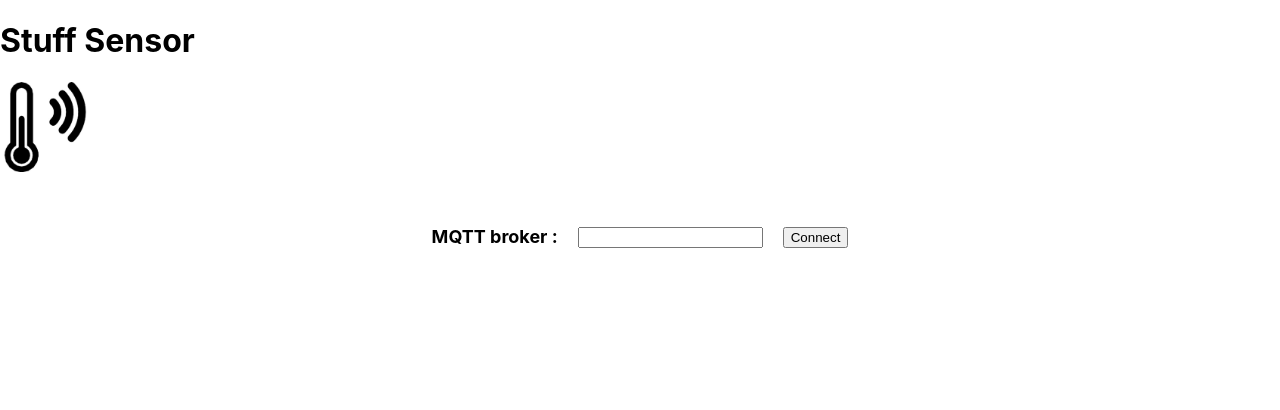
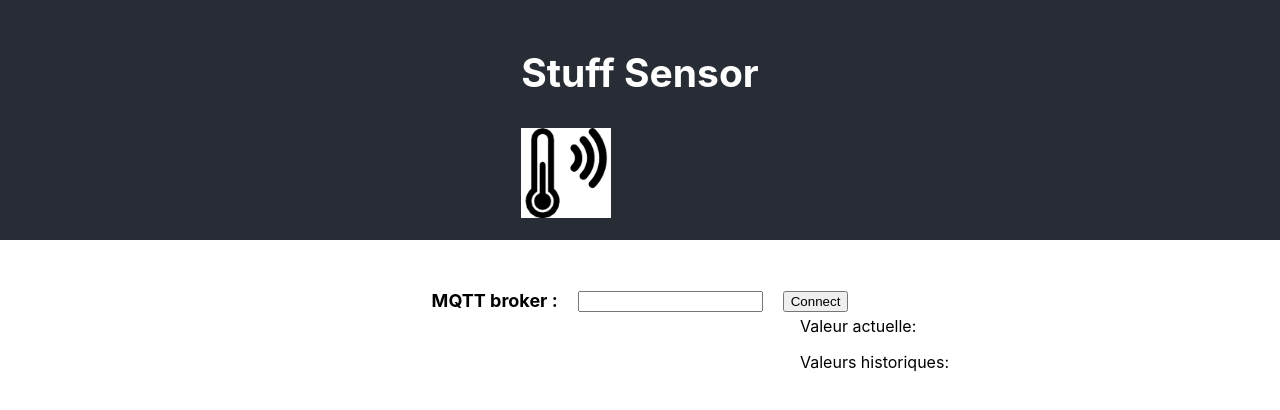
Before and after one commit to OuatarHakim/sensorapp, a React (Create React App) app in the folder sensor/: page / in a window 1280 px wide. Shown: the top 410 px of the page. Built offline with nearby package versions, Linux system fonts and the light colour scheme.

Commit message:
Updates files

```diff
--- a/sensor/src/App.js
+++ b/sensor/src/App.js
@@ -9,6 +9,7 @@ import Home from './Componenet/Home';
 function App() {
   return (
     <div className="App">
+
       <Routes>
       <Route path="*" element={<Home />} />
          </Routes>
--- a/sensor/src/Componenet/Header/Header.jsx
+++ b/sensor/src/Componenet/Header/Header.jsx
@@ -8,7 +8,7 @@ function Header(){
 
     return(
 
-
+<section>
         <div className="header">
               <h1>Stuff Sensor </h1>
 
@@ -18,7 +18,7 @@ function Header(){
 
 
             </div>
-
+</section>
 
     );
 
--- a/sensor/src/Componenet/Header/Header.module.css
+++ b/sensor/src/Componenet/Header/Header.module.css
@@ -4,3 +4,15 @@ img {
     width: 90px; /* Spécifiez la largeur souhaitée */
     height: auto; /* Laissez la hauteur s'ajuster automatiquement pour maintenir les proportions */
 }
+
+section {
+
+    background-color: #282c34;
+    height: 30vh;
+    display: flex;
+    flex-direction: column;
+    align-items: center;
+    justify-content: center;
+    font-size: calc(10px + 2vmin);
+    color: white;
+}
--- a/sensor/src/Componenet/Home.jsx
+++ b/sensor/src/Componenet/Home.jsx
@@ -1,4 +1,7 @@
 import Header from "./Header/Header"
+import Information from "./Information/Information"
+import Info from "./Information/info"
+
 import BrokerClient from "./Mqtt/Connection"
 
 
@@ -7,6 +10,7 @@ return (
     <>
     <Header/>
     <BrokerClient/>
+<Info/>
 
     </>
 )
--- a/sensor/src/Componenet/Information/Information.jsx
+++ b/sensor/src/Componenet/Information/Information.jsx
@@ -1,5 +1,5 @@
 import React, { useState } from 'react';
-import './Information.module.css';
+//import './Information.module.css';
 
 function Information(){
 
@@ -32,7 +32,7 @@ const handleInputChange = (event) => {
 
                             <ul>
                             <h1>Sensors</h1>
-                              <li><a href="/Taux d'humidité salle serveur">Taux d'humidité salle serveur</a></li>
+                              <li><a href="/Taux d'humidité salle serveur">Taux d'humidité salle serveurrrr</a></li>
                               <li><a href="/Température Bureau">Température Bureau</a></li>
                               <li><a href="/Porte avant">Porte avant</a></li>
                               <li><a href="/Température Salle A111">Température Salle A111</a></li>
--- a/sensor/src/Componenet/Information/Information.module.css
+++ b/sensor/src/Componenet/Information/Information.module.css
@@ -44,3 +44,48 @@ section nav ul li a {
 section nav ul li a:hover {
     color: #ff0000;
 }
+
+/* style pour la page info.jsx
+
+ */
+
+.info {
+    border: 1px solid #ccc;
+    padding: 20px;
+    margin-bottom: 20px;
+    border-radius: 5px;
+}
+
+dd h1 {
+    font-size: 24px;
+    font-weight: bold;
+    margin-bottom: 10px;
+}
+
+.subtitle {
+    font-size: 18px;
+    margin-top: 15px;
+}
+
+.current-value {
+    font-size: 16px;
+    margin-bottom: 10px;
+}
+
+.value-list {
+    list-style-type: none;
+    padding: 0;
+    margin: 0;
+}
+
+.value-item {
+    font-size: 14px;
+    margin-bottom: 5px;
+}
+
+dd {
+    position: absolute;
+    top: 300px;
+
+   margin-left: 100vh;
+}
--- a/sensor/src/Componenet/Information/info.jsx
+++ b/sensor/src/Componenet/Information/info.jsx
@@ -1,5 +1,10 @@
 import { useEffect, useState } from 'react';
 import { Link, Route, useParams, useRouteMatch } from 'react-router-dom';
+import BrokerClient from '../Mqtt/Connection.jsx';
+import "./Information.module.css"
+
+
+
 
 
 
@@ -12,17 +17,23 @@ const Info = ({values,type} ) => {
   }, [values]);
 
   return (
-
-    <div className='info'>
-      <h1>{type}</h1>
-      <p>Valeur actuelle:</p>
-      {valueType.slice(-1)}
-      <p>Valeurs historiques:</p>
-      <ul>{valueType.map((value) => <li>{value}</li>)}</ul>
-    </div>
-  );
+<dd>
+     <div class='info'>
+       <h1 className='title'>{type}</h1>
+       <p className='subtitle'>Valeur actuelle:</p>
+       <p className='current-value'>{valueType.slice(-1)}</p>
+       <p className='subtitle'>Valeurs historiques:</p>
+       <ul className='value-list'>
+         {valueType.map((value) => (
+           <li className='value-item'>{value}</li>
+         ))}
+       </ul>
+     </div>
+     </dd>
+   );
 
 
 }
 
+
 export default Info
--- a/sensor/src/Componenet/Mqtt/Connection.jsx
+++ b/sensor/src/Componenet/Mqtt/Connection.jsx
@@ -36,6 +36,7 @@ import Type from "../Type/Type"
                   client.on('message' , (topic , message) => {
                     setMessages(message);
                     console.log(`Received message: ${message} from topic: ${topic}`);
+
                 })
                 client.subscribe("value/#")
 
--- a/sensor/src/Componenet/Type/Type.module.css
+++ b/sensor/src/Componenet/Type/Type.module.css
@@ -1,5 +1,5 @@
 .type{
-    color:blue;
+    color:red;
 }
 .type li {
     list-style: none;
@@ -8,3 +8,15 @@
 .info{
     display: flex;
 }
+
+Route  {
+    background-color: red;
+}
+
+section li {
+    text-decoration: none;
+}
+
+link {
+    text-decoration: none;
+}
```
